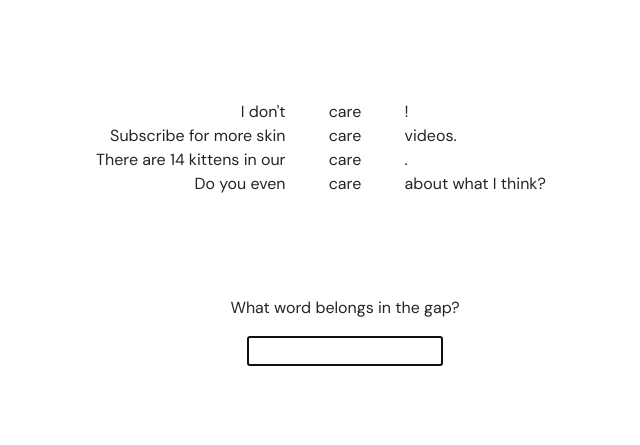
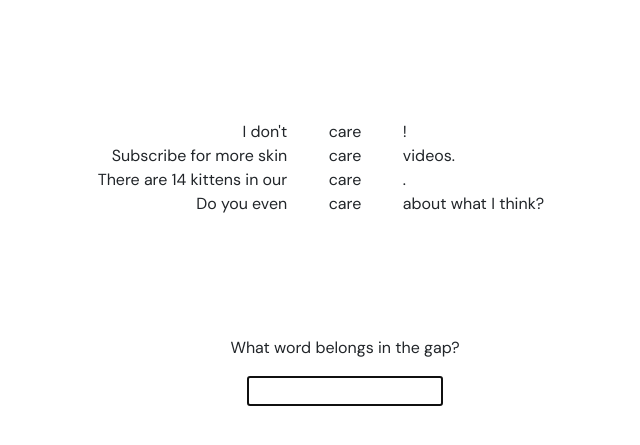
Before and after one commit to thilothelitz/cloze, a Flask app: page /gaps in a window 1280 px wide. Shown: the top 445 px of the page, without its empty margins (295-935 px from the left). Run offline with Flask 2, Linux system fonts and the light colour scheme.

Commit message:
Add spacing between bundles

```diff
--- a/static/styles.css
+++ b/static/styles.css
@@ -1,5 +1,9 @@
 body {
     font-family: 'DM Sans', sans-serif;
+}
+
+.bundle {
+    padding: 20px;
 }
 
 .incorrect {
```
